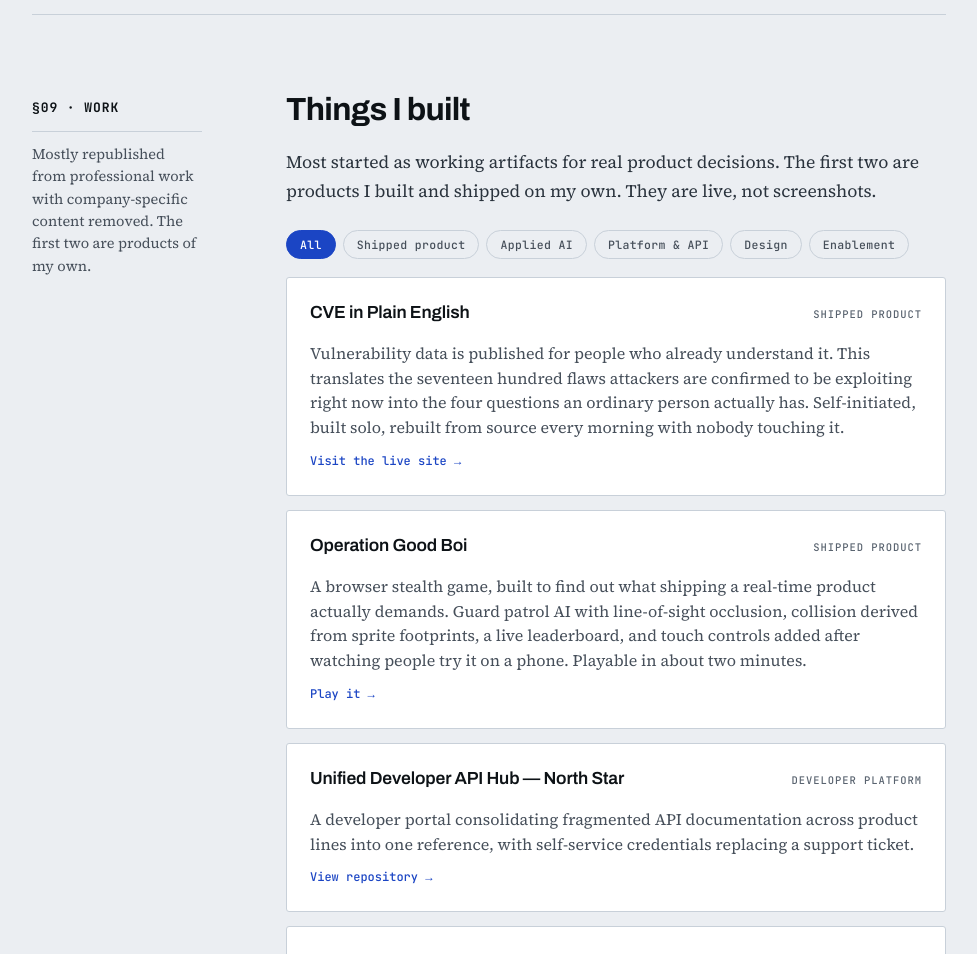
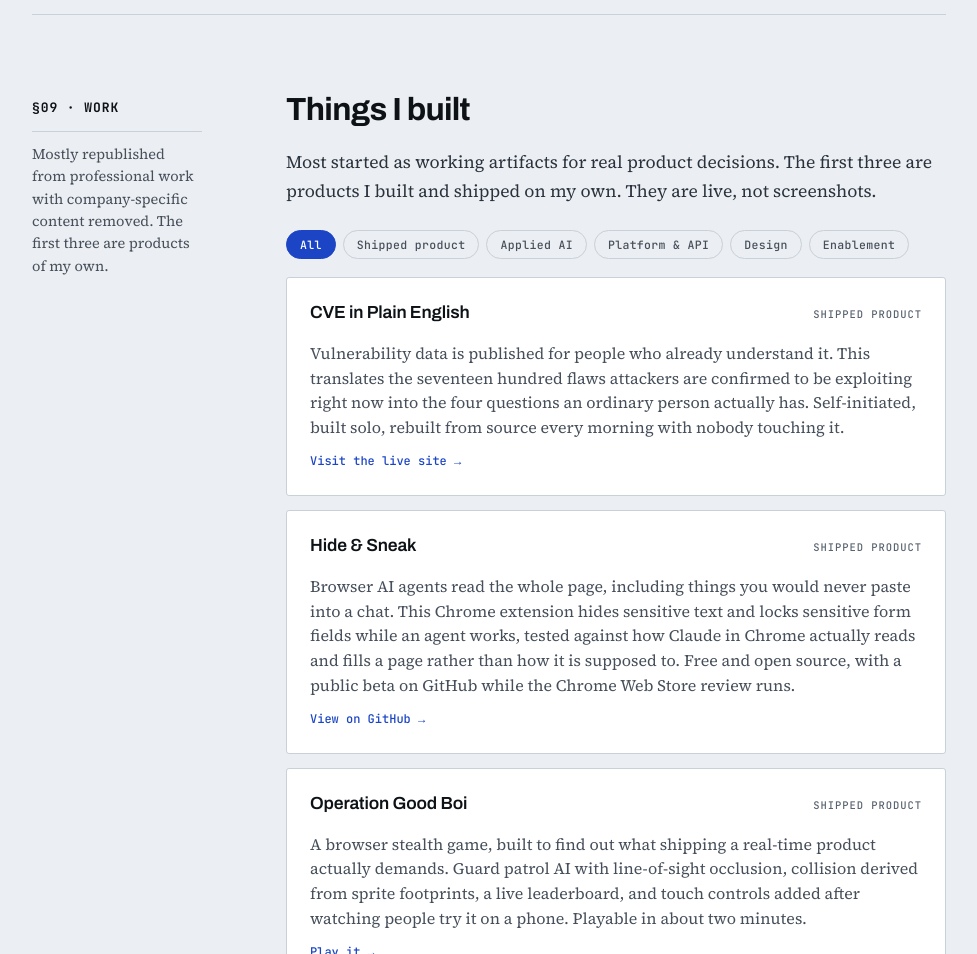
Before and after one commit to williamchen-pm/williamchen-pm.github.io, a plain HTML site: page index.html in a window 1280 px wide. Shown: the part 10840-11794 px from the top of the page, without its empty margins (151-1128 px from the left). Drawn offline with Linux system fonts and the light colour scheme.

Commit message:
Add Hide & Sneak as the third shipped product
A free, open-source Chrome extension that hides sensitive text and locks
sensitive form fields while a browser AI agent works. v0.9.0 beta is public
on GitHub; the Chrome Web Store listing is in review, so the card links to
the repository for now.

It sits second, between CVE in Plain English and Operation Good Boi. AI plus
trust and safety is the strongest bridge in the portfolio, so it belongs near
the top, and the game still follows a non-game product so the section reads
as range rather than a games portfolio.

Tagged under both Shipped product and Applied AI filters. Section copy
updated from "first two" to "first three".

Co-Authored-By: Claude Opus 5.5 <noreply@anthropic.com>
Claude-Session: https://claude.ai/code/session_01W3oykXAHF6N4StDeiVgjUe

```diff
--- a/index.html
+++ b/index.html
@@ -593,11 +593,11 @@ footer{padding:34px 0 60px;border-top:1px solid var(--rule);font-family:var(--f-
   <section class="row rise" id="work">
     <div class="rail">
       <span class="rail-mark">§09 · Work</span>
-      <span class="rail-note">Mostly republished from professional work with company-specific content removed. The first two are products of my own.</span>
+      <span class="rail-note">Mostly republished from professional work with company-specific content removed. The first three are products of my own.</span>
     </div>
     <div class="body-col">
       <h2>Things I built</h2>
-      <p>Most started as working artifacts for real product decisions. The first two are products I built and shipped on my own. They are live, not screenshots.</p>
+      <p>Most started as working artifacts for real product decisions. The first three are products I built and shipped on my own. They are live, not screenshots.</p>
 
       <div class="filters">
         <button class="filt on" data-f="all">All</button>
@@ -613,6 +613,11 @@ footer{padding:34px 0 60px;border-top:1px solid var(--rule);font-family:var(--f-
           <div class="card-top"><h3>CVE in Plain English</h3><span class="card-tag">Shipped product</span></div>
           <p>Vulnerability data is published for people who already understand it. This translates the seventeen hundred flaws attackers are confirmed to be exploiting right now into the four questions an ordinary person actually has. Self-initiated, built solo, rebuilt from source every morning with nobody touching it.</p>
           <span class="card-link">Visit the live site →</span>
+        </a>
+        <a class="card" data-cat="product ai" href="https://github.com/williamchen-pm/hide-and-sneak" target="_blank" rel="noopener noreferrer">
+          <div class="card-top"><h3>Hide &amp; Sneak</h3><span class="card-tag">Shipped product</span></div>
+          <p>Browser AI agents read the whole page, including things you would never paste into a chat. This Chrome extension hides sensitive text and locks sensitive form fields while an agent works, tested against how Claude in Chrome actually reads and fills a page rather than how it is supposed to. Free and open source, with a public beta on GitHub while the Chrome Web Store review runs.</p>
+          <span class="card-link">View on GitHub →</span>
         </a>
         <a class="card" data-cat="product" href="https://operationgoodboi.com" target="_blank" rel="noopener noreferrer">
           <div class="card-top"><h3>Operation Good Boi</h3><span class="card-tag">Shipped product</span></div>
```
